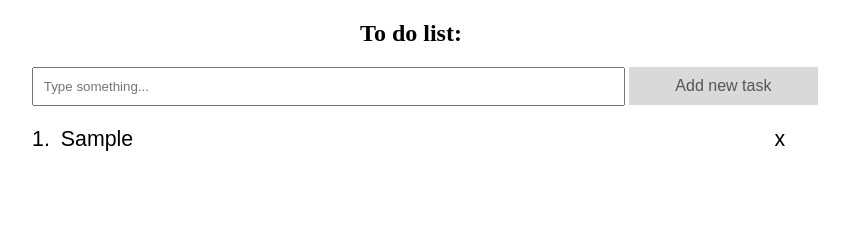
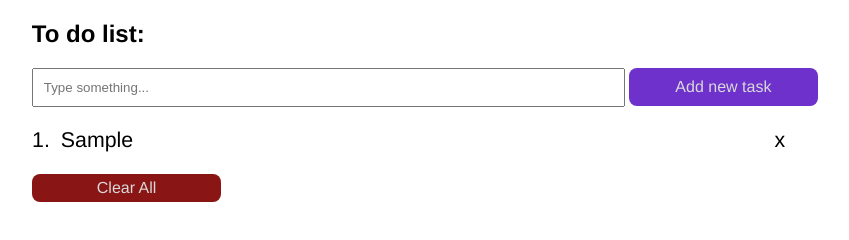
Before and after one commit to vivacenontroppo/js-todo, a plain HTML site: page index.html in a window 1280 px wide. Both pictures are taken after typing "Sample" into the empty fields and a click on the button "Add new task". Shown: the whole page, without its empty margins (229-1078 px from the left). Drawn offline with Linux system fonts and the light colour scheme.

Commit message:
added clear all button and changed styles

```diff
--- a/index.html
+++ b/index.html
@@ -17,7 +17,7 @@
 
     <ul id="ul">
     </ul>
-
+    <button id="clearBtn">Clear All</button>
     </div>
 
     <script src="script.js"></script>
--- a/script.js
+++ b/script.js
@@ -1,16 +1,16 @@
-// variables for finding DOM elements:
+//variables for finding DOM elements:
 const inputElement = document.getElementById('in');
 const btnElement = document.getElementById('addBtn');
 const ulElement = document.getElementById('ul');
 const closeBtn = document.getElementsByClassName('closeBtn');
 
-// prepare getting and setting data:
+//prepare getting and setting data:
 const data = JSON.parse(localStorage.getItem('items'));
 let dataArray = data ? data : [];
 const setData = () => localStorage.setItem('items', JSON.stringify(dataArray));
 const getData = () => data ? data.forEach(item => {newTask(item)}) : [];
 
-// push input to localStorage, create new li element, clear input:
+//push input to localStorage, create new li element, clear input:
 const newTask = (text) => {
     if (text) {
     inputElement.value ? dataArray.push(inputElement.value) : [];
@@ -20,7 +20,7 @@ const newTask = (text) => {
     ulElement.appendChild(addLi);
     inputElement.value = "";
 
-// add 'x' to every list element:
+//add 'x' to every list element:
     const addDelSpan = document.createElement('SPAN');
     const addx = document.createTextNode("x");
     addDelSpan.className = "closeBtn";
@@ -35,17 +35,23 @@ const newTask = (text) => {
             dataArray = dataArray.filter(e => e !== parentText);
             this.parentElement.style.display = "none";
             setData();
-        }};
-    };
+        }}
+    }
 };
 
 getData();
 
-// listens for enter or click on addBtn and triggers newTask:
-inputElement.addEventListener('keydown', (event) => {
-    if (event.keyCode == 13) {
-        newTask(inputElement.value)
-    };
+//listens for enter or click on addBtn and triggers newTask:
+inputElement.addEventListener('keyup', (event) => {
+    event.keyCode == 13 ? newTask(inputElement.value) : []
+    }
+);
+btnElement.addEventListener('click', (event) => newTask(inputElement.value));
+
+//cleart storage and loop while removing li:
+clearBtn.addEventListener('click', (event) => {
+    localStorage.clear();
+    while (ulElement.firstChild) {
+        ulElement.removeChild(ulElement.firstChild)
+    }
 });
-
-btnElement.addEventListener('click', (event) => newTask(inputElement.value))
--- a/style.css
+++ b/style.css
@@ -5,20 +5,20 @@
     white-space: nowrap;
 }
 h2{
-    text-align: center;
+    margin-left: auto;
+    font-family: Helvetica;
 }
 #ul {
     list-style-type: decimal;
     margin-left: auto;
     margin-right: auto;
     white-space: normal;
+    font-family: Helvetica;
 }
 li {
     font-size: 16pt;
-    font-family: Arial;
     margin-left: -16px;
     padding: 5px;
-
 }
 #in {
     padding: 10px;
@@ -29,17 +29,35 @@ li {
     padding: 10px;
     overflow: hidden;
     text-overflow: ellipsis;
+    border-radius: 8px;
     background: #d9d9d9;
-    color: #555;
+    background-color: #6E31CC;
+    color: #d9d9d9;
     text-align: center;
     font-size: 16px;
     cursor: pointer;
     border: none;
-    font-family: Arial;
+    font-family: Helvetica;
 }
 .closeBtn
 {
     float: right;
     font-size: 16pt;
     cursor: pointer;
+    font-family: Helvetica;
 }
+#clearBtn {
+    width: 25%;
+    padding: 5px;
+    overflow: hidden;
+    text-overflow: ellipsis;
+    border-radius: 8px;
+    background: #d9d9d9;
+    background-color: rgb(138, 21, 21);
+    color: #d9d9d9;
+    text-align: center;
+    font-size: 16px;
+    cursor: pointer;
+    border: none;
+    font-family: Helvetica;
+}
```
